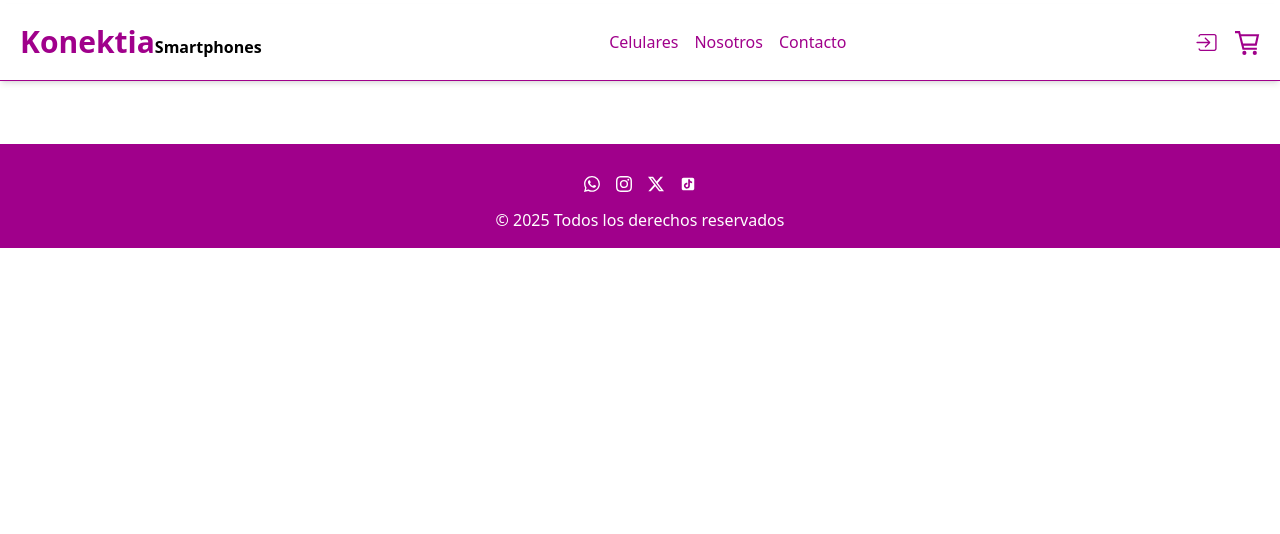
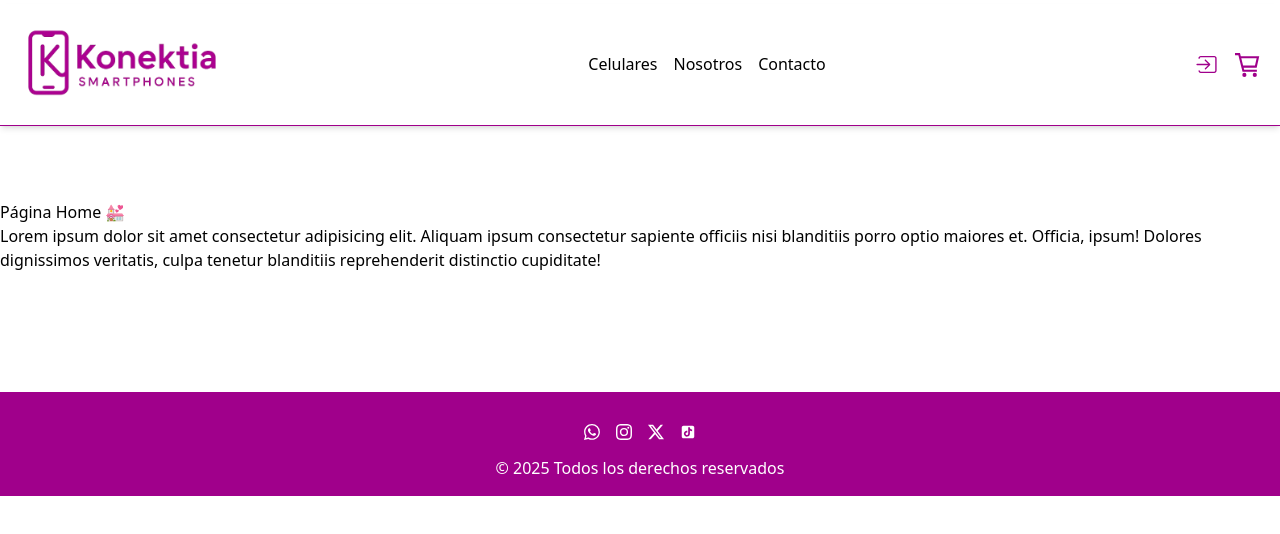
Before and after one commit to germanpgonzalez/konektia-ecommerce, a React (Vite) app: page / in a window 1280 px wide. Shown: the top 534 px of the page. Built offline with nearby package versions, Linux system fonts and the light colour scheme.

Commit message:
Agregando logo

```diff
--- a/src/Pages/Home/index.tsx
+++ b/src/Pages/Home/index.tsx
@@ -1,14 +1,22 @@
-import Footer from "../../components/Footer"
-import Navbar from "../../components/Navbar"
+import Footer from "../../components/Footer";
+import Navbar from "../../components/Navbar";
 
 const index = () => {
   return (
-    <div>
+    <>
       <Navbar />
-      <h1>Página Home 💒</h1>
+      <div className="text-black container mx-auto mt-50 mb-20">
+        <h1>Página Home 💒</h1>
+        <p>
+          Lorem ipsum dolor sit amet consectetur adipisicing elit. Aliquam ipsum
+          consectetur sapiente officiis nisi blanditiis porro optio maiores et.
+          Officia, ipsum! Dolores dignissimos veritatis, culpa tenetur
+          blanditiis reprehenderit distinctio cupiditate!
+        </p>
+      </div>
       <Footer />
-    </div>
-  )
-}
+    </>
+  );
+};
 
-export default index
+export default index;
--- a/src/components/Navbar.tsx
+++ b/src/components/Navbar.tsx
@@ -1,14 +1,15 @@
 import { GrCart } from "react-icons/gr";
 import { IoIosLogIn } from "react-icons/io";
+import Logo from "../assets/logo.png";
 
 const Navbar = () => {
   return (
     <nav className="text-primario mt-1 flex justify-between items-center border-b-1 shadow-md p-5 fixed top-0 left-0 right-0 bg-white z-10">
         <div>
-            <h3><span className="text-3xl font-bold">Konektia</span><span className="text-black font-semibold">Smartphones</span></h3>
+            <img src={Logo} alt="logo" width={200} />
         </div>
         <div>
-            <ul className="flex gap-4">
+            <ul className="flex gap-4 text-black">
                 <li>Celulares</li>
                 <li>Nosotros</li>
                 <li>Contacto</li>
```
Also changed, not shown: src/assets/logo.png (added).
